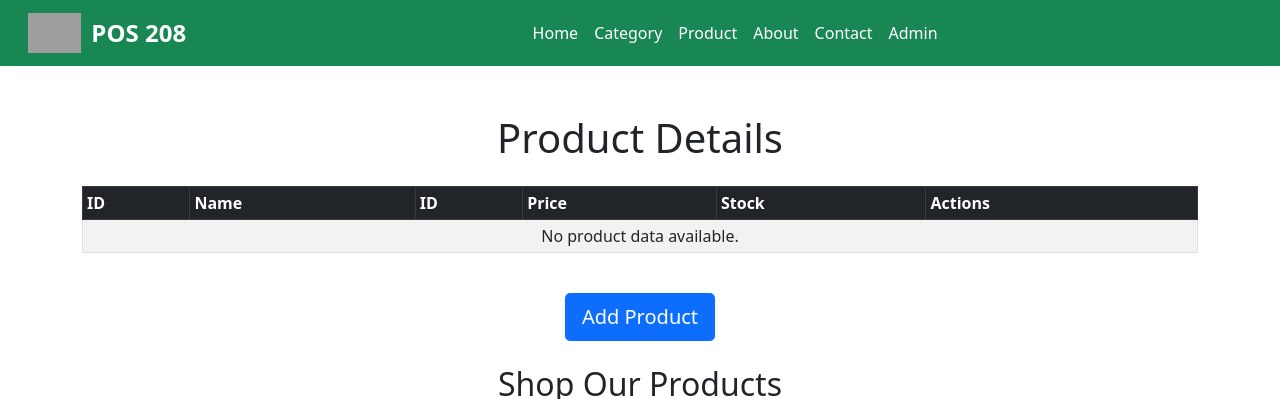
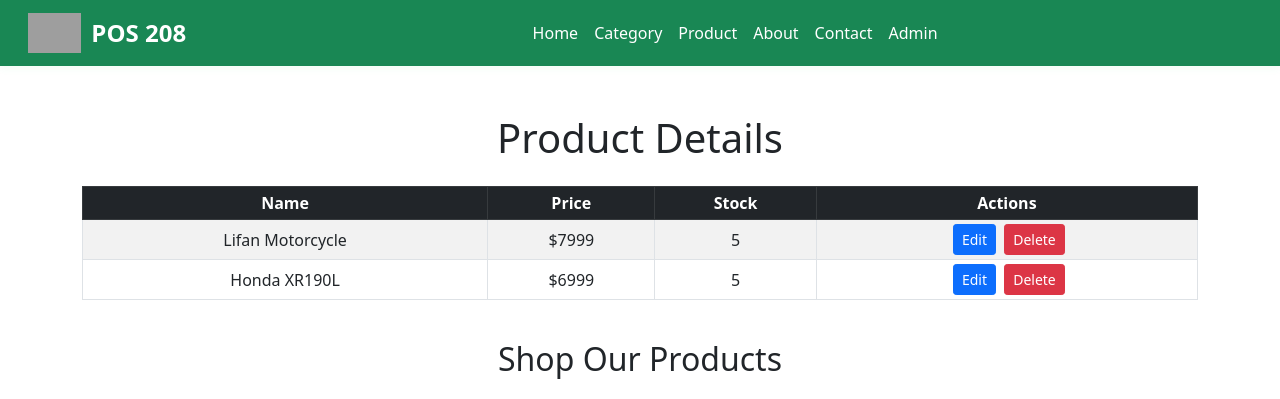
Before and after one commit to Nha911/Django, a Django app: page /product/ in a window 1280 px wide. Shown: the top 399 px of the page. Run offline with Django 5.2, Linux system fonts and the light colour scheme; data comes from the database, SQL or seed files in the repository; data that the repository does not hold is empty; some libraries are stand-ins or nearby versions; grey boxes are pictures that could not be loaded.

Commit message:
Update project files

```diff
--- a/my_project/my_web_app/models.py
+++ b/my_project/my_web_app/models.py
@@ -2,16 +2,16 @@ from django.db import models
 
 # Create your models here.
 
+# models.py (define your data structure)
+
 class Category(models.Model):
     name = models.CharField(max_length=100)
-    description = models.TextField()
 
     def __str__(self):
         return self.name
 
 class Product(models.Model):
     name = models.CharField(max_length=100)
-    description = models.TextField()
     price = models.DecimalField(max_digits=10, decimal_places=2)
     stock = models.PositiveIntegerField()
     image = models.ImageField(upload_to='product_images/', blank=True, null=True)
@@ -23,3 +23,12 @@ class Product(models.Model):
 class ProductImage(models.Model):
     product = models.ForeignKey(Product, related_name='images', on_delete=models.CASCADE)
     image_url = models.URLField()
+
+class ContactMessage(models.Model):
+    name = models.CharField(max_length=100)
+    email = models.EmailField()
+    message = models.TextField()
+    created_at = models.DateTimeField(auto_now_add=True)
+
+    def __str__(self):
+        return f"{self.name} <{self.email}>"
--- a/my_project/my_web_app/templates/add_category.html
+++ b/my_project/my_web_app/templates/add_category.html
@@ -13,7 +13,7 @@
             <input type="text" name="name" class="form-control" required>
         </div>
         <div class="mb-3">
-            <label class="form-label">Description</label>
+            <label class="form-label">Observer ID</label>
             <input type="text" name="description" class="form-control" required>
         </div>
         <div class="d-flex justify-content-between">
--- a/my_project/my_web_app/templates/add_product.html
+++ b/my_project/my_web_app/templates/add_product.html
@@ -11,10 +11,6 @@
         <div class="mb-3">
             <label class="form-label">Name</label>
             <input type="text" name="name" class="form-control" required>
-        </div>
-        <div class="mb-3">
-            <label class="form-label">Description</label>
-            <input type="text" name="description" class="form-control" required>
         </div>
         <div class="mb-3">
             <label class="form-label">Price</label>
--- a/my_project/my_web_app/templates/contact.html
+++ b/my_project/my_web_app/templates/contact.html
@@ -8,6 +8,7 @@
 <nav class="bg-gray-100 p-10 font-sans">
     <h1 class="text-3xl font-bold text-center mb-8">Contact Us</h1>
     <form class="bg-white max-w-md mx-auto p-8 rounded-lg shadow" method="post">
+        {% csrf_token %}
         <label for="name" class="block mb-2 font-semibold">Name:</label>
         <input type="text" id="name" name="name" required
                class="w-full mb-4 px-3 py-2 border border-gray-300 rounded focus:outline-none focus:ring-2 focus:ring-black">
--- a/my_project/my_web_app/templates/product.html
+++ b/my_project/my_web_app/templates/product.html
@@ -10,12 +10,10 @@
 <script src="{% static 'js/bootstrap.bundle.min.js' %}"></script>
 <h1 class="text-center my-4">Product Details</h1>
 <div class="table-responsive">
-<table class="table table-bordered table-hover table-striped table-sm align-middle">
+<table class="table table-bordered table-hover table-striped table-sm align-middle text-center">
     <thead class="table-dark">
         <tr>
-            <th>ID</th>
             <th>Name</th>
-            <th>ID</th>
             <th>Price</th>
             <th>Stock</th>
             <th>Actions</th>
@@ -25,10 +23,8 @@
         {% if products %}
             {% for product in products %}
             <tr>
-                <td>{{ product.id }}</td>
                 <td>{{ product.name }}</td>
-                <td>{{ product.description }}</td>
-                <td>{{ product.price }}</td>
+                <td>${{ product.price|floatformat:0 }}</td>
                 <td>{{ product.stock }}</td>
                 <td>
                     <a class="btn btn-sm btn-primary me-1" href="{% url 'edit_product' product.id %}">Edit</a>
@@ -38,14 +34,16 @@
             {% endfor %}
         {% else %}
         <tr>
-            <td colspan="6" class="text-center">No product data available.</td>
+            <td colspan="4" class="text-center">No product data available.</td>
         </tr>
         {% endif %}
     </tbody>
 </table>
 </div>
 <div class="text-center mt-4">
-    <a href="{% url 'add_product' %}" class="btn btn-primary btn-lg">Add Product</a>
+    {% if request.user.is_authenticated and request.user.is_staff %}
+        <a href="{% url 'add_product' %}" class="btn btn-primary btn-lg">Add Product</a>
+    {% endif %}
 </div>
 <!-- Wix-style Product Card Grid -->
 <h2 class="text-center my-4">Shop Our Products</h2>
@@ -66,7 +64,7 @@
             {% endwith %}
             <div class="card-body text-center">
                 <h5 class="card-title mb-2">{{ product.name|default:"Product Name" }}</h5>
-                <p class="card-text text-success fw-bold mb-2" style="font-size:1.2rem;">${{ product.price }}</p>
+                <p class="card-text text-success fw-bold mb-2" style="font-size:1.2rem;">${{ product.price|floatformat:0 }}</p>
                 <a href="#" class="btn btn-success btn-sm rounded-pill px-4">Add to cart</a>
             </div>
         </div>
--- a/my_project/my_web_app/views.py
+++ b/my_project/my_web_app/views.py
@@ -1,5 +1,8 @@
 from django.shortcuts import render, HttpResponse, redirect
 from .models import Category, Product, ProductImage
+from django.contrib.auth.decorators import login_required, user_passes_test
+
+# views.py (write logic using those models)
 
 def about(request):
     return render(request=request, template_name='about.html')
@@ -7,20 +10,18 @@ def about(request):
 def add_category(request):
     if request.method == 'POST':
         name = request.POST['name']
-        description = request.POST['description']
-        Category.objects.create(name=name, description=description)
+        Category.objects.create(name=name)
         return redirect('category')
     return render(request, 'add_category.html')
+
 
 def add_product(request):
     if request.method == 'POST':
         name = request.POST['name']
-        description = request.POST['description']
         price = request.POST['price']
         stock = request.POST['stock']
         Product.objects.create(
             name=name,
-            description=description,
             price=price,
             stock=stock
         )
@@ -67,7 +68,6 @@ def edit_category(request, category_id):
 
     if request.method == 'POST':
         category.name = request.POST.get('name', category.name)
-        category.description = request.POST.get('description', category.description)
         category.save()
         return redirect('category')
 
@@ -87,21 +87,12 @@ def edit_product(request, product_id):
         # Main image (for online URL or local file)
         image_url = request.POST.get('image', '').strip()
         if image_url:
-            # If using ImageField, clear it if a URL is provided
             product.image = None
             product.save()
-            # Save as ProductImage if not already present
             if not ProductImage.objects.filter(product=product, image_url=image_url).exists():
                 ProductImage.objects.create(product=product, image_url=image_url)
         else:
             product.save()
-        # Handle extra images (comma separated URLs)
-        extra_images = request.POST.get('extra_images', '')
-        if extra_images:
-            urls = [url.strip() for url in extra_images.split(',') if url.strip()]
-            for url in urls:
-                if not ProductImage.objects.filter(product=product, image_url=url).exists():
-                    ProductImage.objects.create(product=product, image_url=url)
         return redirect('product')
 
     return render(request, 'edit_product.html', {'product': product})
```
Also changed, not shown: my_project/my_web_app/templates/category.html (+4 -6 lines), my_project/my_web_app/templates/edit_product.html (+0 -9 lines), my_project/db.sqlite3.
